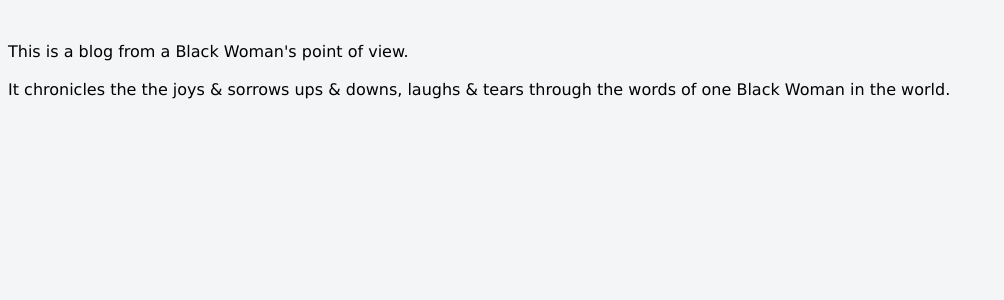
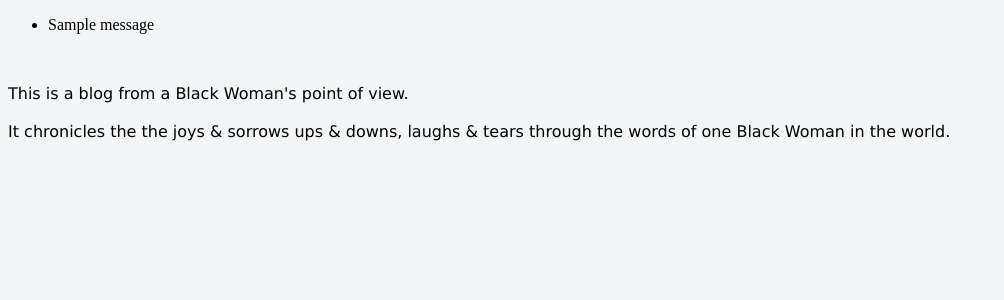
Before and after one commit to ladyjp/blogz, a Flask app: page / in a window 1280 px wide. Shown: the part 109-409 px from the top of the page, without its empty margins (0-1004 px from the left). Run offline with Flask 2, Linux system fonts and the light colour scheme; the visitor is signed in with stand-in values (Sample User, id 1); tables that the repository leaves empty hold one stand-in row (values such as "Sample post"); one stand-in notice (Sample message) is shown.

Commit message:
login error messages working

```diff
--- a/main.py
+++ b/main.py
@@ -52,9 +52,9 @@ def login():
             flash('User password incorrect', 'error')
             return redirect('/login')
 
-        if user not in User.query.filter_by(username=username).first():
-            flash('User does not exist', 'error')
-            return redirect('/login')
+            if user not in User.query.filter_by(username=username).first():
+                flash('User does not exist', 'error')
+                return redirect('/login')
 
     return render_template('login.html')
 
@@ -96,7 +96,6 @@ def signup():
 
 
         if not username_error and not password_error and not verify_error:
-            name = username
             return add_user()
 
         else:
--- a/templates/base.html
+++ b/templates/base.html
@@ -35,6 +35,16 @@
 
         </style>
     </head>
+
+    {% with messages = get_flashed_messages(with_categories=True) %}
+    <ul>
+     {% for category, message in messages %}
+         <li class="{{category}}">{{message}}</li>
+     {% endfor %}
+     </ul>
+    {% endwith %}
+
+
 <body>
 
 
```
